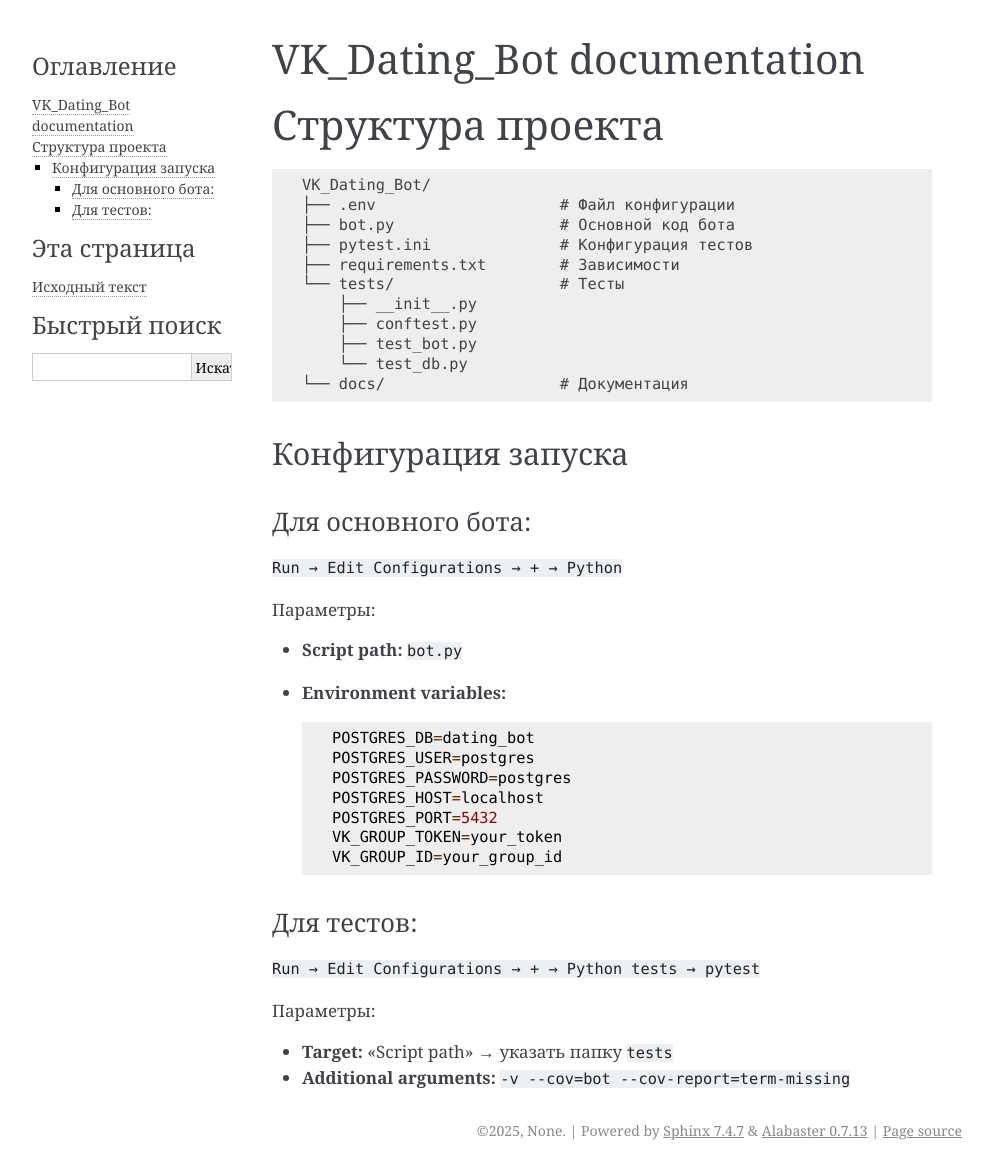
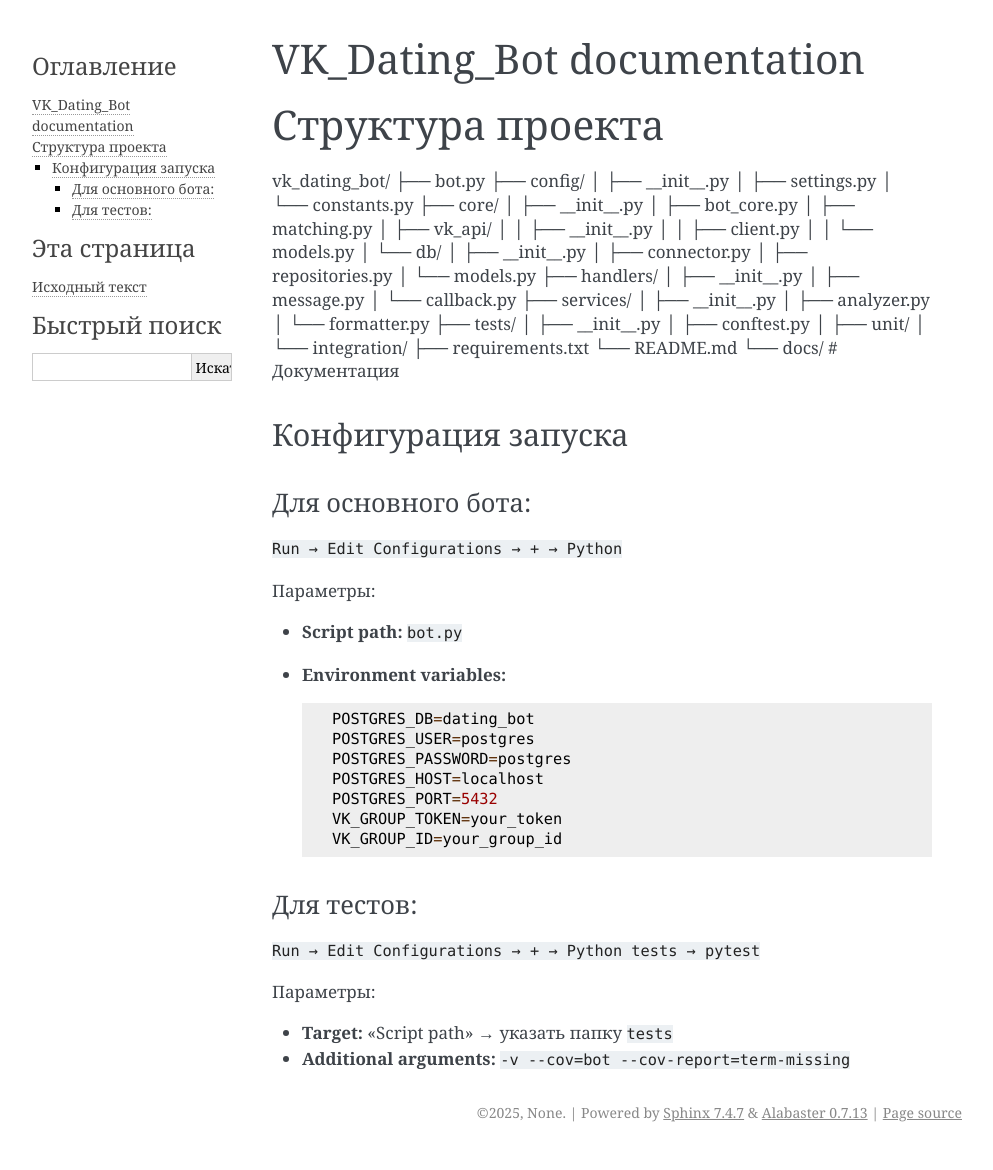
Before and after one commit to nmak1/VK_Dating_Bot, a Sphinx documentation site: the page built from docs/index.rst, in a window 1280 px wide. Shown: the whole page, without its empty margins (148-1141 px from the left). Built offline with Sphinx 7.4.7, drawn with Linux system fonts in a browser that asks for light colours.

Commit message:
some changes

```diff
--- a/docs/index.rst
+++ b/docs/index.rst
@@ -11,17 +11,41 @@ VK_Dating_Bot documentation
 
 ::
 
-    VK_Dating_Bot/
-    ├── .env                    # Файл конфигурации
-    ├── bot.py                  # Основной код бота
-    ├── pytest.ini              # Конфигурация тестов
-    ├── requirements.txt        # Зависимости
-    └── tests/                  # Тесты
-        ├── __init__.py
-        ├── conftest.py
-        ├── test_bot.py
-        └── test_db.py
-    └── docs/                   # Документация
+vk_dating_bot/
+├── bot.py
+├── config/
+│   ├── __init__.py
+│   ├── settings.py
+│   └── constants.py
+├── core/
+│   ├── __init__.py
+│   ├── bot_core.py
+│   ├── matching.py
+│   ├── vk_api/
+│   │   ├── __init__.py
+│   │   ├── client.py
+│   │   └── models.py
+│   └── db/
+│       ├── __init__.py
+│       ├── connector.py
+│       ├── repositories.py
+│       └── models.py
+├── handlers/
+│   ├── __init__.py
+│   ├── message.py
+│   └── callback.py
+├── services/
+│   ├── __init__.py
+│   ├── analyzer.py
+│   └── formatter.py
+├── tests/
+│   ├── __init__.py
+│   ├── conftest.py
+│   ├── unit/
+│   └── integration/
+├── requirements.txt
+└── README.md
+└── docs/                   # Документация
 
 Конфигурация запуска
 --------------------
```
Also changed, not shown: README.md (+34 -7 lines).
